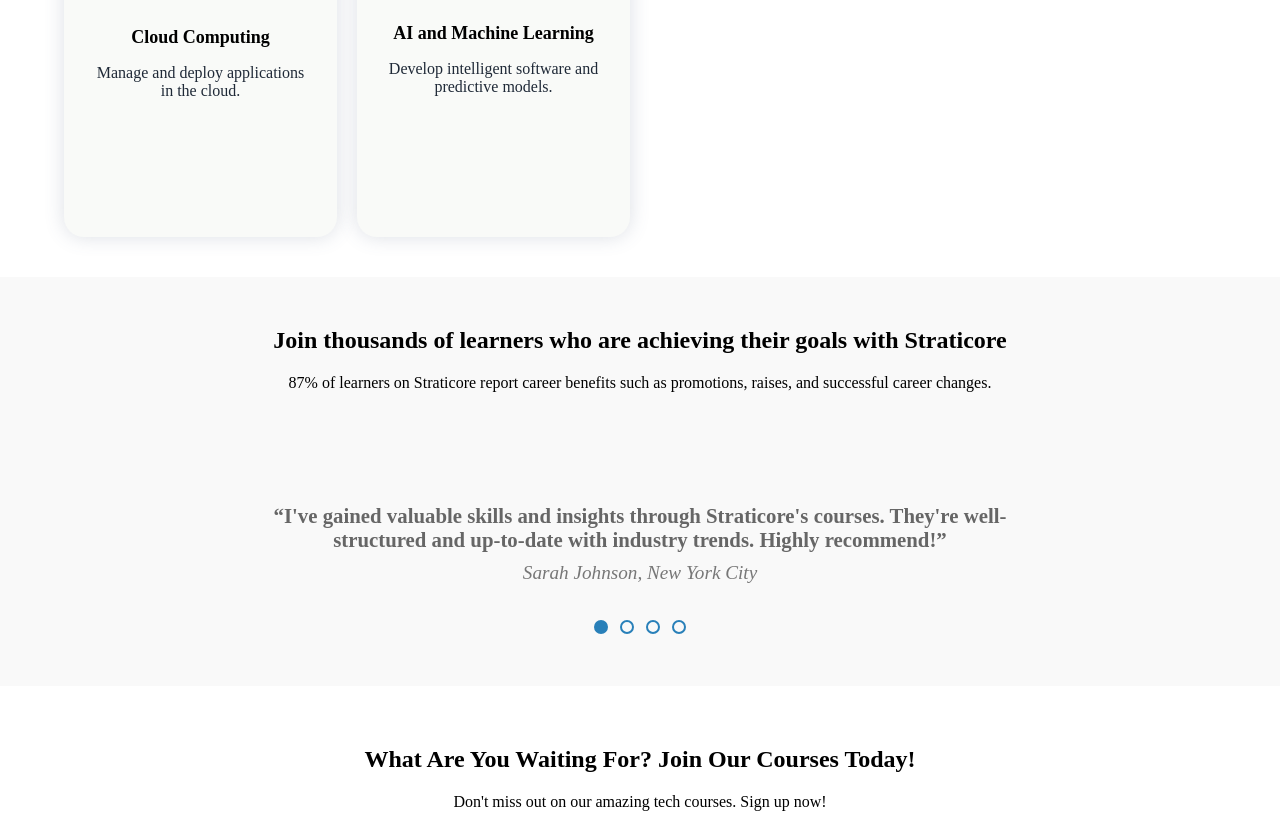
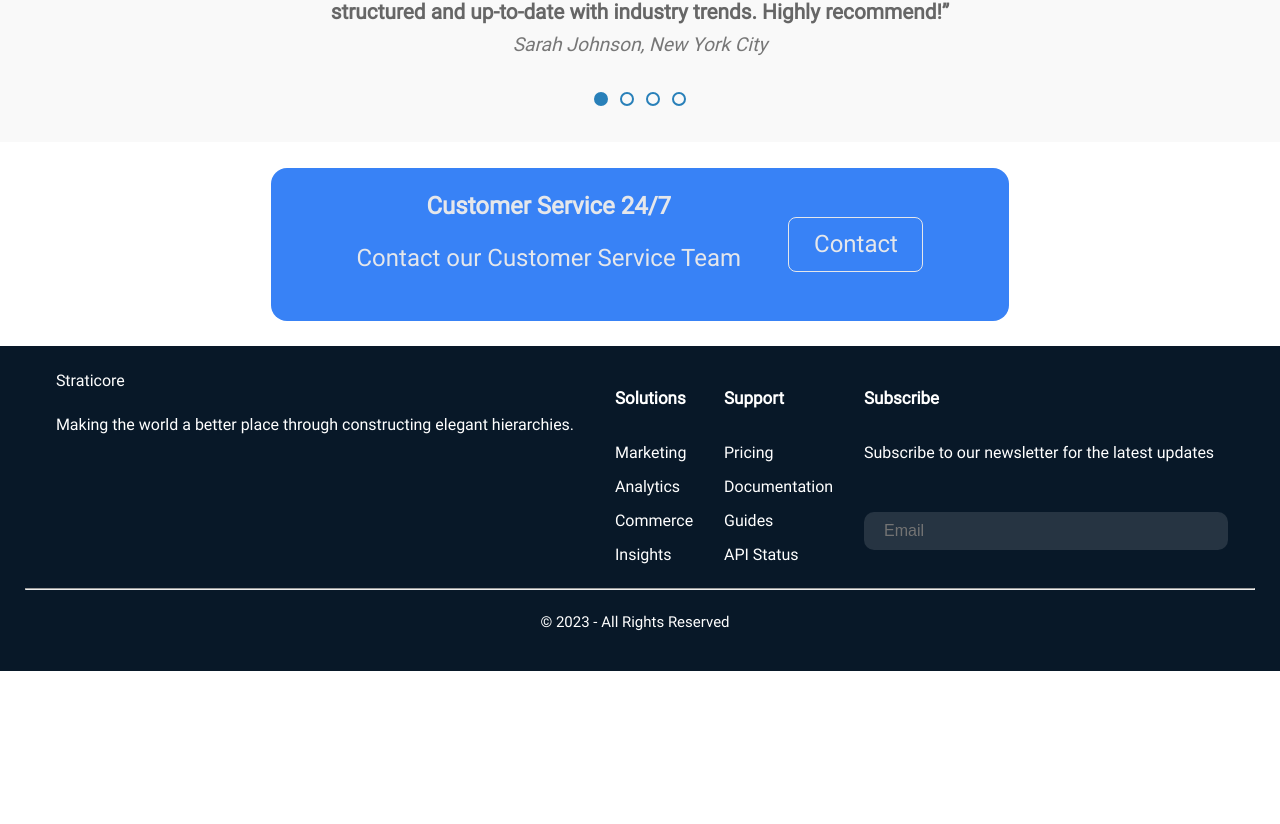
Before and after one commit to amrhany20/KreativeStrom_CSS, a plain HTML site: page index.html in a window 1280 px wide. Shown: the part 1319-2143 px from the top of the page. After the commit the page ends 1990 px from the top, so only its background shows below. Drawn offline with Linux system fonts and the light colour scheme.

Commit message:
Client needs completed.

```diff
--- a/index.html
+++ b/index.html
@@ -11,7 +11,6 @@
 
 <body>
     <header>
-  <!-- Navbar -->
         <nav>
             <a class="nav-brand" href="index.html">Straticore</a>
             <ul class="nav-list">
@@ -21,8 +20,9 @@
             <li><a class="nav-item" href="./pages/contact.html">Contacts</a></li>
             </ul>
         </nav>
+    </header>
 
-  <!-- Title and Header Image Section -->
+    <section class="services">
         <div class="banner">
             <div class="writings">
             <h1 class="h1">Unlocking Your Potential, One Byte at a Time</h1>
@@ -31,12 +31,9 @@
                 <a class="cta-button" href="#">Start 7-day Free Trial</a>
             </div>
             <div class="banner-img">
-          <img  src="images/banner1.png" alt="bannerimg">
+            <img  src="images/banner1.png" alt="Good looking technology image">
             </div>
         </div>
- </header>
-  <!-- Our Courses Section -->
-  <section class="services">
         <div class="container">
             <div class="section-title">
                 <h2 class="general-heading">Invest in your professional goals with Straticore</h2>
@@ -69,30 +66,12 @@
                     <h4 class="text-title">Mobile App Development</h4>
                     <p class="text-secondary">Create apps for iOS and Android devices.</p>
                 </div>
-
-          <div class="single-service">
-            <img class="main-icon nav-img" src="images/cloud.png" alt="logo_img">
-            <h4 class="text-title">Cloud Computing</h4>
-            <p class="text-secondary">Manage and deploy applications in the cloud.</p>
-          </div>
-
-          <div class="single-service">
-            <img class="main-icon nav-img" src="images/ai.png" alt="logo_img">
-            <h4 class="text-title">AI and Machine Learning</h4>
-            <p class="text-secondary">Develop intelligent software and predictive models.</p>
-          </div>
-
-        <!-- End of service cards -->
             </div>
         </div>
     </section>
 
-  <!-- Testimonial Section -->
     <section id="testimonials">
         <div id="container">
-    <h2>Join thousands of learners who are achieving their goals with Straticore</h2>
-    <p>87% of learners on Straticore report career benefits such as promotions,
-      raises, and successful career changes.</p>
             <div class="carrousel">
 
             <input type="radio" name="slides" id="radio-1" checked>
@@ -151,18 +130,21 @@
 
 
 
-  <!-- Call to Action Section -->
-  <section id="contacts">
-
-    <h2>What Are You Waiting For? Join Our Courses Today!</h2>
-    <p>Don't miss out on our amazing tech courses. Sign up now!</p>
-    <a href="#signup" class="cta-button">Start 7-day Free Trial</a>
+    <section class="features-customer-service-container">
+        <div class="features-customer-service-elements">
+            <div class="features-customer-service-title">
+                <strong class="customer-service-title">
+                    Customer Service 24/7
+                </strong>
+                <p class="customer-service-description">
+                    Contact our Customer Service Team
+                </p>
+            </div>
+            <button class="customer-service-contact-button" type="submit">Contact</button>
+        </div>
     </section>
 
-  <!-- Footer Section -->
-   <!-- Footer Section -->
     <footer class="footer">
-
         <div class="footer-container">
             <div class="single-footer footer-content">
                 <span class="footer-brand-name"><a href="index.html">Straticore</a>
@@ -172,20 +154,20 @@
             <div class="single-footer footer-solutions">
                 <h3>Solutions</h3>
                 <ul class="single-footer-content">
-                <li><a href="javascript:void(0)">Marketing</a></li>
-                <li><a href="javascript:void(0)">Analytics</a></li>
-                <li><a href="javascript:void(0)">Commerce</a></li>
-                <li><a href="javascript:void(0)">Insights</a></li>
+                    <li><a href="#">Marketing</a></li>
+                    <li><a href="#">Analytics</a></li>
+                    <li><a href="#">Commerce</a></li>
+                    <li><a href="#">Insights</a></li>
                 </ul>
             </div>
 
             <div class="single-footer footer-support">
                 <h3>Support</h3>
                 <ul class="single-footer-content">
-                <li><a href="javascript:void(0)">Pricing</a></li>
-                <li><a href="javascript:void(0)">Documentation</a></li>
-                <li><a href="javascript:void(0)">Guides</a></li>
-                <li><a href="javascript:void(0)">API Status</a></li>
+                    <li><a href="#">Pricing</a></li>
+                    <li><a href="#">Documentation</a></li>
+                    <li><a href="#">Guides</a></li>
+                    <li><a href="#">API Status</a></li>
                 </ul>
             </div>
 
@@ -209,5 +191,4 @@
         </div>
     </footer>
 </body>
-
 </html>
--- a/stylesheets/styles.css
+++ b/stylesheets/styles.css
@@ -14,6 +14,10 @@
 @font-face {
     font-family: 'RobotoRegular';
     src: url(../fonts/Roboto-Regular.ttf);
+}
+
+body{
+    font-family: "RobotoRegular";
 }
 
 html,body{
@@ -40,6 +44,7 @@ header{
     flex-direction: column-reverse; /* Reverses the order of image and content on smaller screens */
     text-align: center;
     padding-top: 20px;
+    background-color: #1f2937;
   }
 
   .banner-img{
@@ -117,9 +122,9 @@ header{
 }
 
 .section-title {
-    padding: 0px 20px; /* Reduce the padding for smaller screens */
-    margin-bottom: 30px; /* Adjust margin for smaller screens */
+    padding: 20px 20px; /* Reduce the padding for smaller screens */
     text-align: center;
+    font-size: 28px;
 }
 
 .general-heading {
@@ -141,7 +146,6 @@ header{
 }
 
 .single-service {
-    min-height: 300px;
     margin-top: 20px; /* Reduce margin for smaller screens */
     border-radius: 20px;
     background-color: #f9faf8;
@@ -202,8 +206,6 @@ header{
   /*Carousel*/
   .carrousel {
     text-align: center;
-    padding: 4em 0;
-    height: 7.5em;
     max-width: 750px;
     margin: auto;
     position: relative;
@@ -221,7 +223,6 @@ header{
     width: 400%;
     left: 0;
     padding-left: 0;
-    padding-top: 1em;
     overflow: hidden;
     list-style: none;
     position: relative;
@@ -256,7 +257,7 @@ header{
     display: block;
     list-style: none;
     text-align: center;
-    bottom: 1em;
+    bottom: 0em;
     position: absolute;
       width: 104px;
       left: 50%;
@@ -328,11 +329,6 @@ header{
   text-align: center;
 }
 
-.section-title {
-  font-size: 28px; /* Adjust font size for smaller screens */
-  margin-bottom: 20px; /* Adjust margin for smaller screens */
-}
-
 .section-description {
   font-size: 18px; /* Adjust font size for smaller screens */
   margin-bottom: 30px; /* Adjust margin for smaller screens */
@@ -348,3 +344,65 @@ header{
     border-radius: 5px;
     font-weight: bold;
   }
+
+
+.features-customer-service-container {
+    display: flex;
+    justify-content: center;
+    padding: 2% 2% 2% 2%;
+    font-size: 24px;
+}
+
+.features-customer-service-elements {
+    display: flex;
+    flex-direction: row;
+    align-items: center;
+    justify-content: space-around;
+    background-color: #3882F6;
+    padding: 2% 5% 2% 5%;
+    border-radius: 1rem;
+    color: #E5E7EB;
+    width: 50%;
+}
+
+.features-customer-service-title {
+    text-align: center;
+}
+
+.customer-service-contact-button {
+    background-color: #3882F6;
+    border: 1px solid #E5E7EB;
+    border-radius: 8px;
+    padding: 2% 4% 2% 4%;
+    color: #E5E7EB;
+    font-family: "RobotoRegular";
+    font-size: 24px;
+}
+
+@media only screen and (max-width: 800px) {
+    .features-benefits-cards-container {
+        display: flex;
+        flex-direction: column;
+        justify-content: center;
+    }
+
+    .features-testimonials-card-description,
+    .features-testimonials-card-title {
+        font-size: 20px;
+    }
+
+    .features-customer-service-elements {
+        display: flex;
+        width: 60%;
+        flex-direction: column;
+        font-size: 12px;
+    }
+
+    .customer-service-contact-button {
+        font-size: 12px;
+    }
+
+    .features-title-description {
+        text-align: justify;
+    }
+}
```
Lines whose indentation alone changed are shown as unchanged.
